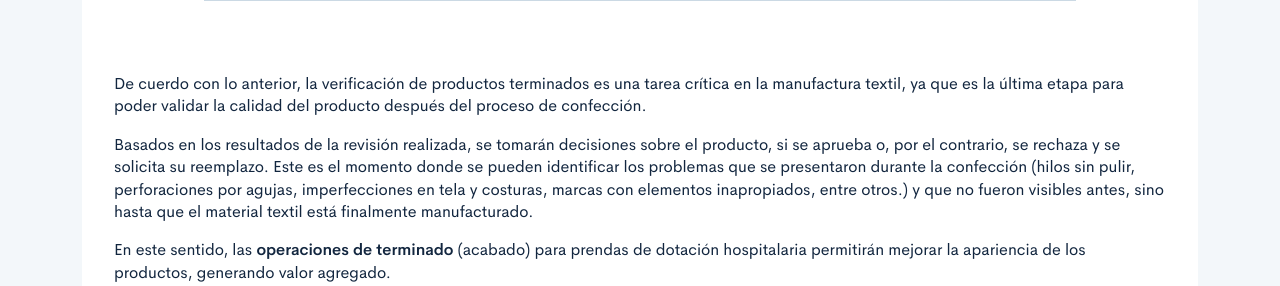
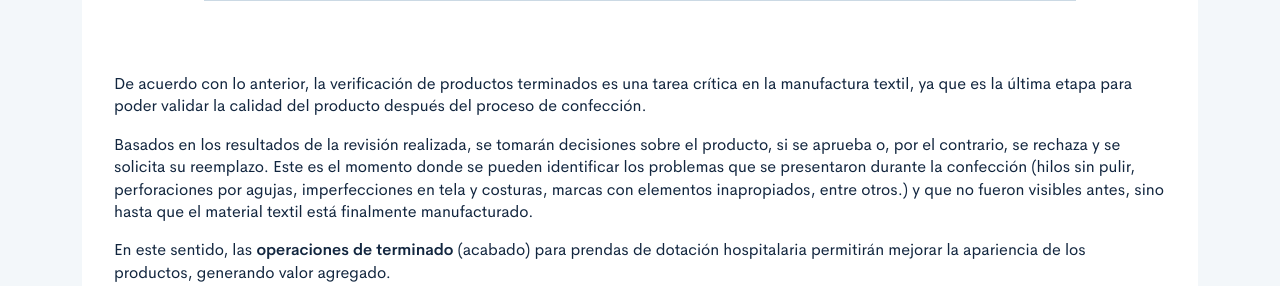
Before and after one commit to ECORED-SENA/290601234_CF4_TAPABOCAS, a web app: file public/material.html in a window 1280 px wide. Shown: the part 2783-3069 px from the top of the page. Run offline with its HTML, style and script files only (its server is not run), Linux system fonts and the light colour scheme.

Commit message:
CF4_V3
Se hicieron todos los ajustes requeridos.

```diff
--- a/public/index.html
+++ b/public/index.html
@@ -118,7 +118,7 @@
                     <div class="col-auto"><img src="assets/images/logos/senaLogo_naranja.svg" alt="" style="width:100px" /></div>
                     <div class="col">
                         <h3 class="footer-subtitulo mb-3">ECOSISTEMA DE RECURSOS EDUCATIVOS DIGITALES </h3>
-                        <p class="footer-texto mb-2"><strong>Ingry Dayanna Bonilla Monzon </strong><br /> <span class="text-small">Lider del equipo </span></p>
+                        <p class="footer-texto mb-2"><strong>Ingry Dayanna Bonilla Monzon </strong><br /> <span class="text-small">Líder del equipo </span></p>
                     </div>
                 </div>
                 <div class="row mt-5">
--- a/public/material.html
+++ b/public/material.html
@@ -174,7 +174,7 @@
                         </div>
                         <div class="row my-5">
                             <div class="col">
-                                <p>De cuerdo con lo anterior, la verificación de productos terminados es una tarea crítica en la manufactura textil, ya que es la última etapa para poder validar la calidad del producto después del proceso de confección. </p>
+                                <p>De acuerdo con lo anterior, la verificación de productos terminados es una tarea crítica en la manufactura textil, ya que es la última etapa para poder validar la calidad del producto después del proceso de confección. </p>
                                 <p>Basados en los resultados de la revisión realizada, se tomarán decisiones sobre el producto, si se aprueba o, por el contrario, se rechaza y se solicita su reemplazo. Este es el momento donde se pueden identificar los problemas que se presentaron durante la confección (hilos sin pulir, perforaciones por agujas, imperfecciones en tela y costuras, marcas con elementos inapropiados, entre otros.) y que no fueron visibles antes, sino hasta que el material textil está finalmente manufacturado.</p>
                                 <p>En este sentido, las <strong>operaciones de terminado</strong> (acabado) para prendas de dotación hospitalaria permitirán mejorar la apariencia de los productos, generando valor agregado. </p>
                                 <p>En esta etapa, se dan los últimos detalles a la prenda, por lo general, se inicia con la revisión y limpieza que consiste en extraer todos los residuos de hilo, verificar la resistencia de la costura y la apariencia de la puntada para, posteriormente, pasar al empaque. </p>
@@ -443,13 +443,13 @@
                         <hr>
                         <p><strong class="mr-2">Deshilachar: </strong>Sacar las hilachas a una tela.</p>
                         <hr>
-                        <p><strong class="mr-2">Revisar: </strong>Someter materiales, prendas o accesorios a un chequeo, con el fin de confrontarlas a un patrón de normas y parámetros de calidad establecidos.</p>
-                        <hr>
                         <p><strong class="mr-2">Doblar: </strong>Juntar los extremos de dos piezas una sola vez y aplicar presión sobre la parte flexible.</p>
                         <hr>
                         <p><strong class="mr-2">Empacar: </strong>Disponer materiales, elementos, o prendas en una envoltura que los revisten y lo protegen; bien sea en el proceso o en la presentación final. </p>
                         <hr>
                         <p><strong class="mr-2">Rematar, atracar: </strong>Operación que se realiza en la máquina plana con la palanca de retroceso para asegurar una puntada.</p>
+                        <hr>
+                        <p><strong class="mr-2">Revisar: </strong>Someter materiales, prendas o accesorios a un chequeo, con el fin de confrontarlas a un patrón de normas y parámetros de calidad establecidos.</p>
                         <hr>
                         <p><strong class="mr-2">Validación de producto: </strong>Es la acción de suministrar información y evidencias documentadas en concordancia con los principios de buenas prácticas de manufactura, que proporciona un alto grado de seguridad de que un proceso o producto cumple las especificaciones y características de calidad predeterminados. </p>
                     </div>
@@ -471,14 +471,14 @@
                             </thead>
                             <tbody>
                                 <tr>
+                                    <td>Duque, F. (1990). Procedimientos para el control de la calidad. </td>
+                                    <td>Libro.</td>
+                                    <td> <a href="https://repositorio.sena.edu.co/handle/11404/4260" target="_blank"><span class="download" aria-hidden="true"></span> Descargar </a></td>
+                                </tr>
+                                <tr>
                                     <td>Jaramillo, J. (1990). Control de calidad en la confección. </td>
                                     <td>Libro.</td>
                                     <td> <a href="https://repositorio.sena.edu.co/handle/11404/4253" target="_blank"><span class="download" aria-hidden="true"></span> Descargar </a></td>
-                                </tr>
-                                <tr>
-                                    <td>Duque, F. (1990). Procedimientos para el control de la calidad. </td>
-                                    <td>Libro.</td>
-                                    <td> <a href="https://repositorio.sena.edu.co/handle/11404/4260" target="_blank"><span class="download" aria-hidden="true"></span> Descargar </a></td>
                                 </tr>
                             </tbody>
                         </table>
@@ -493,9 +493,9 @@
                     <div class="jumbotron bg-white referencias">
                         <p>Duque, F. (1990). Procedimientos para el control de la calidad. Servicio Nacional de Aprendizaje (SENA)<a class="ml-2" href="https://repositorio.sena.edu.co/handle/11404/4260" target="_blank">https://repositorio.sena.edu.co/handle/11404/4260</a></p>
                         <hr>
+                        <p>Jaramillo, J. (1990). Control de calidad en la confección. Servicio Nacional de Aprendizaje (SENA)<a class="ml-2" href="https://repositorio.sena.edu.co/handle/11404/4253" target="_blank">https://repositorio.sena.edu.co/handle/11404/4253</a></p>
+                        <hr>
                         <p>Pérez, E., y León, L. (1990). Control de calidad: generalidades. Servicio Nacional de Aprendizaje (SENA) <a class="ml-2" href="https://repositorio.sena.edu.co/handle/11404/4824?mode=full" target="_blank">https://repositorio.sena.edu.co/handle/11404/4824?mode=full</a></p>
-                        <hr>
-                        <p>Jaramillo, J. (1990). Control de calidad en la confección. Servicio Nacional de Aprendizaje (SENA)<a class="ml-2" href="https://repositorio.sena.edu.co/handle/11404/4253" target="_blank">https://repositorio.sena.edu.co/handle/11404/4253</a></p>
                         <hr>
                         <div class="row justify-content-between align-items-center">
                             <div class="col-12 col-md-5 my-4">
@@ -527,7 +527,7 @@
                     <div class="col-auto"><img src="assets/images/logos/senaLogo_naranja.svg" alt="" style="width:100px"></div>
                     <div class="col">
                         <h3 class="footer-subtitulo mb-3">ECOSISTEMA DE RECURSOS EDUCATIVOS DIGITALES </h3>
-                        <p class="footer-texto mb-2"><strong>Ingry Dayanna Bonilla Monzon </strong><br /> <span class="text-small">Lider del equipo </span></p>
+                        <p class="footer-texto mb-2"><strong>Ingry Dayanna Bonilla Monzon </strong><br /> <span class="text-small">Líder del equipo </span></p>
                     </div>
                 </div>
                 <div class="row mt-5">
--- a/public/pages/glosario.html
+++ b/public/pages/glosario.html
@@ -9,14 +9,14 @@
         <hr />
         <p><strong class="mr-2">Deshilachar: </strong>Sacar las hilachas a una tela.</p>
         <hr />
-        <p><strong class="mr-2">Revisar: </strong>Someter materiales, prendas o accesorios a un chequeo, con el fin de confrontarlas a un patrón de normas y parámetros de calidad establecidos.</p>
-        <hr />
         <p><strong class="mr-2">Doblar: </strong>Juntar los extremos de dos piezas una sola vez y aplicar presión sobre la parte flexible.</p>
         <hr />
         <p><strong class="mr-2">Empacar: </strong>Disponer materiales, elementos, o prendas en una envoltura que los revisten y lo protegen; bien sea en el proceso o en la presentación final. </p>
         <hr />
         <p><strong class="mr-2">Rematar, atracar: </strong>Operación que se realiza en la máquina plana con la palanca de retroceso para asegurar una puntada.</p>
         <hr />
+        <p><strong class="mr-2">Revisar: </strong>Someter materiales, prendas o accesorios a un chequeo, con el fin de confrontarlas a un patrón de normas y parámetros de calidad establecidos.</p>
+        <hr />
         <p><strong class="mr-2">Validación de producto: </strong>Es la acción de suministrar información y evidencias documentadas en concordancia con los principios de buenas prácticas de manufactura, que proporciona un alto grado de seguridad de que un proceso o producto cumple las especificaciones y características de calidad predeterminados. </p>
     </div>
 </div>
--- a/public/pages/referencias.html
+++ b/public/pages/referencias.html
@@ -5,9 +5,9 @@
     <div class="jumbotron bg-white referencias">
         <p>Duque, F. (1990). Procedimientos para el control de la calidad. Servicio Nacional de Aprendizaje (SENA)<a class="ml-2" href="https://repositorio.sena.edu.co/handle/11404/4260" target="_blank">https://repositorio.sena.edu.co/handle/11404/4260</a></p>
         <hr />
+        <p>Jaramillo, J. (1990). Control de calidad en la confección. Servicio Nacional de Aprendizaje (SENA)<a class="ml-2" href="https://repositorio.sena.edu.co/handle/11404/4253" target="_blank">https://repositorio.sena.edu.co/handle/11404/4253</a></p>
+        <hr />
         <p>Pérez, E., y León, L. (1990). Control de calidad: generalidades. Servicio Nacional de Aprendizaje (SENA) <a class="ml-2" href="https://repositorio.sena.edu.co/handle/11404/4824?mode=full" target="_blank">https://repositorio.sena.edu.co/handle/11404/4824?mode=full</a></p>
-        <hr />
-        <p>Jaramillo, J. (1990). Control de calidad en la confección. Servicio Nacional de Aprendizaje (SENA)<a class="ml-2" href="https://repositorio.sena.edu.co/handle/11404/4253" target="_blank">https://repositorio.sena.edu.co/handle/11404/4253</a></p>
         <hr />
         <div class="row justify-content-between align-items-center">
             <div class="col-12 col-md-5 my-4">
--- a/public/pages/tema-1.html
+++ b/public/pages/tema-1.html
@@ -16,7 +16,7 @@
         </div>
         <div class="row my-5">
             <div class="col">
-                <p>De cuerdo con lo anterior, la verificación de productos terminados es una tarea crítica en la manufactura textil, ya que es la última etapa para poder validar la calidad del producto después del proceso de confección. </p>
+                <p>De acuerdo con lo anterior, la verificación de productos terminados es una tarea crítica en la manufactura textil, ya que es la última etapa para poder validar la calidad del producto después del proceso de confección. </p>
                 <p>Basados en los resultados de la revisión realizada, se tomarán decisiones sobre el producto, si se aprueba o, por el contrario, se rechaza y se solicita su reemplazo. Este es el momento donde se pueden identificar los problemas que se presentaron durante la confección (hilos sin pulir, perforaciones por agujas, imperfecciones en tela y costuras, marcas con elementos inapropiados, entre otros.) y que no fueron visibles antes, sino hasta que el material textil está finalmente manufacturado.</p>
                 <p>En este sentido, las <strong>operaciones de terminado</strong> (acabado) para prendas de dotación hospitalaria permitirán mejorar la apariencia de los productos, generando valor agregado. </p>
                 <p>En esta etapa, se dan los últimos detalles a la prenda, por lo general, se inicia con la revisión y limpieza que consiste en extraer todos los residuos de hilo, verificar la resistencia de la costura y la apariencia de la puntada para, posteriormente, pasar al empaque. </p>
--- a/source/pug/mixins/functions.pug
+++ b/source/pug/mixins/functions.pug
@@ -105,7 +105,7 @@ mixin creditosFooter(ruta)
                   h3.footer-subtitulo.mb-3 ECOSISTEMA DE RECURSOS EDUCATIVOS DIGITALES
                   p.footer-texto.mb-2
                       | #[strong Ingry Dayanna Bonilla Monzon	 ]<br/>
-                      span.text-small Lider del equipo
+                      span.text-small Líder del equipo
 
             .row.mt-5
                 .col-12.col-md-4
--- a/source/pug/pages/referencias.pug
+++ b/source/pug/pages/referencias.pug
@@ -7,8 +7,9 @@ include ../mixins/functions
 
     .jumbotron.bg-white.referencias
         +referenciaItem("Duque, F. (1990). Procedimientos para el control de la calidad. Servicio Nacional de Aprendizaje (SENA)", "https://repositorio.sena.edu.co/handle/11404/4260")
+        +referenciaItem("Jaramillo, J. (1990). Control de calidad en la confección. Servicio Nacional de Aprendizaje (SENA)", "https://repositorio.sena.edu.co/handle/11404/4253")
         +referenciaItem("Pérez, E., y León, L. (1990). Control de calidad: generalidades. Servicio Nacional de Aprendizaje (SENA) ", "https://repositorio.sena.edu.co/handle/11404/4824?mode=full")
-        +referenciaItem("Jaramillo, J. (1990). Control de calidad en la confección. Servicio Nacional de Aprendizaje (SENA)", "https://repositorio.sena.edu.co/handle/11404/4253")
+
 
 
 
--- a/source/pug/pages/tema-1.pug
+++ b/source/pug/pages/tema-1.pug
@@ -17,7 +17,7 @@
 
       .row.my-5
         .col
-          p De cuerdo con lo anterior, la verificación de productos terminados es una tarea crítica en la manufactura textil, ya que es la última etapa para poder validar la calidad del producto después del proceso de confección.
+          p De acuerdo con lo anterior, la verificación de productos terminados es una tarea crítica en la manufactura textil, ya que es la última etapa para poder validar la calidad del producto después del proceso de confección.
 
           p Basados en los resultados de la revisión realizada, se tomarán decisiones sobre el producto, si se aprueba o, por el contrario, se rechaza y se solicita su reemplazo.  Este es el momento donde se pueden identificar los problemas que se presentaron durante la confección (hilos sin pulir, perforaciones por agujas, imperfecciones en tela y costuras, marcas con elementos inapropiados, entre otros.) y que no fueron visibles antes, sino hasta que el material textil está finalmente manufacturado.
 
```
Also changed, not shown: public/pages/material-complementario.html (+5 -5 lines), source/pug/pages/glosario.pug (+4 -4 lines), source/pug/pages/material-complementario.pug (+5 -6 lines), public/assets/images/pages/tema2/info_03.svg, source/assets/images/pages/tema2/info_03.svg, 1 other file.
